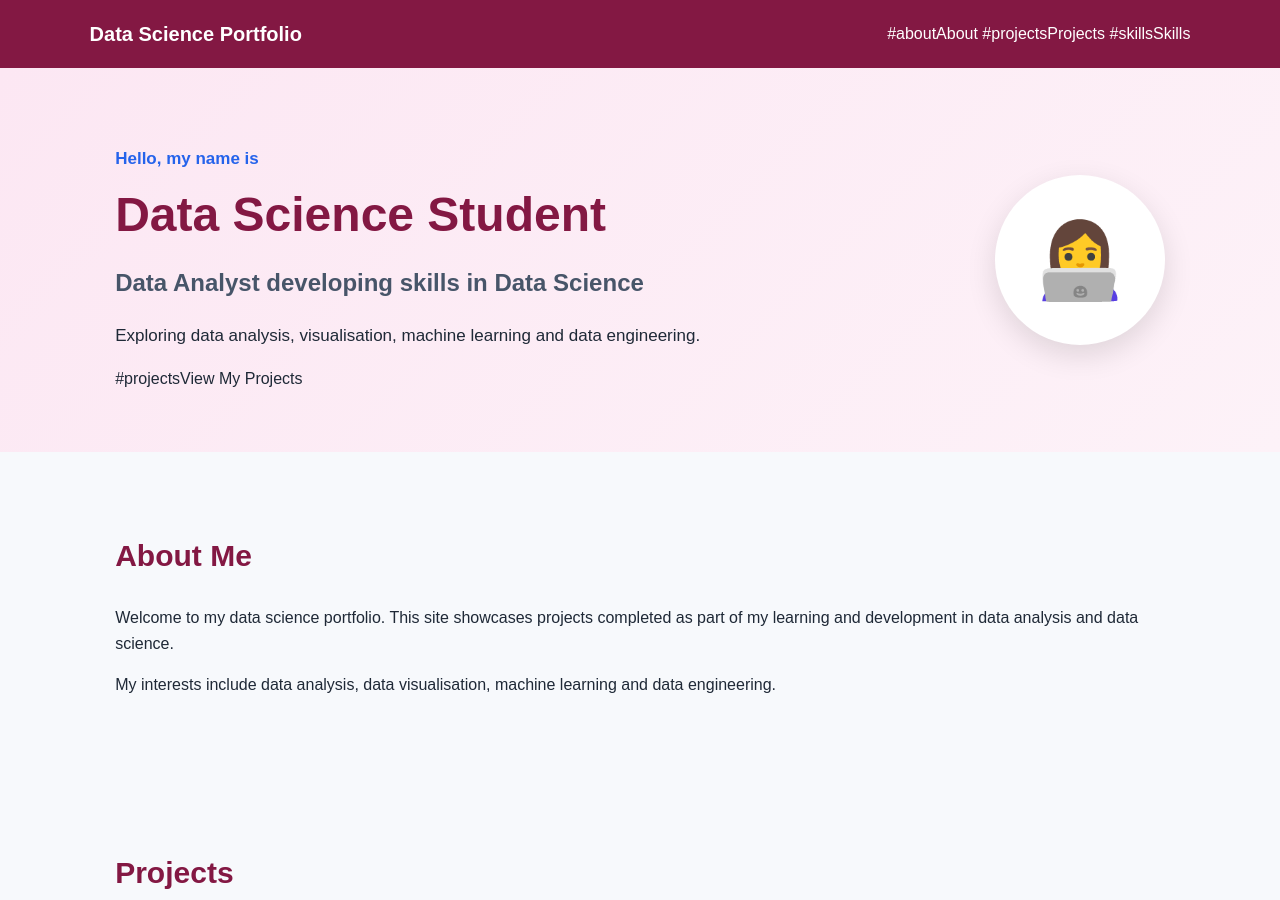
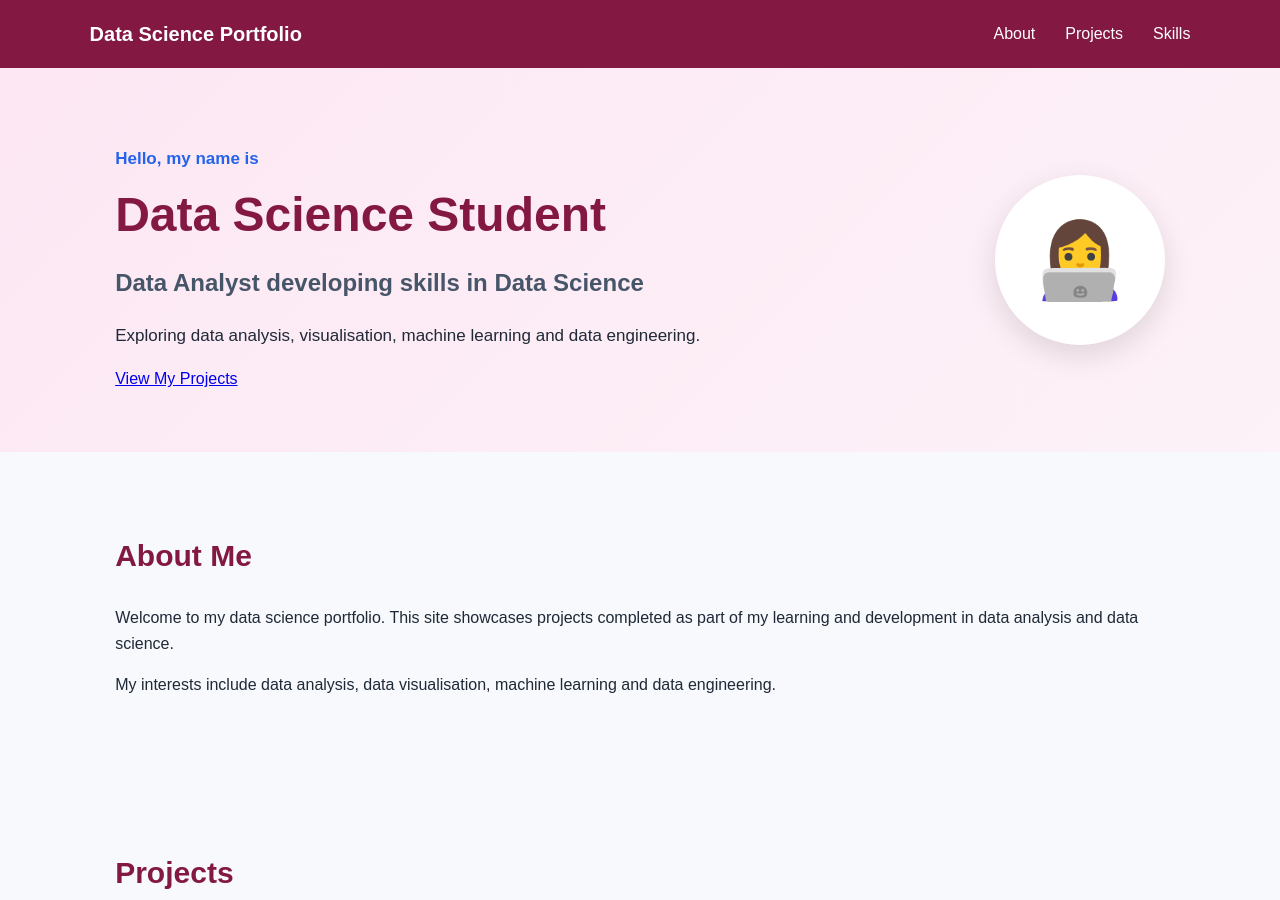
Before and after one commit to DataScienceStudent11/practice, a Jekyll site: the page index.html, which Jekyll copies as it is, in a window 1280 px wide and 900 px high. Built offline with Jekyll 4.4.1, drawn with Linux system fonts in a browser that asks for light colours.

Commit message:
Update index.html

```diff
--- a/index.html
+++ b/index.html
@@ -16,11 +16,13 @@
     <nav>
         <div class="logo">Data Science Portfolio</div>
 
-        <div class="nav-links">
-            #aboutAbout</a>
-            #projectsProjects</a>
-            #skillsSkills</a>
-        </div>
+
+<div class="nav-links">
+    <a href="#about">About</a>
+    <a href="#projects">Projects</a>
+    <a href="#skills">Skills</a>
+</div>
+
     </nav>
 
 
@@ -40,7 +42,7 @@
                 machine learning and data engineering.
             </p>
 
-            #projectsView My Projects</a>
+            <a href="#projects">View My Projects</a>
 
         </div>
 
```
